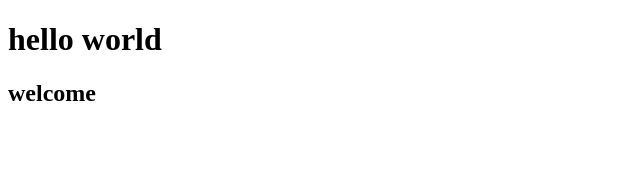
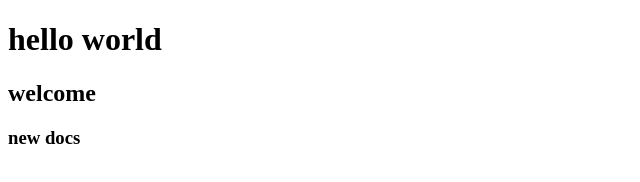
Before and after one commit to Mitalisrivastava123/mitalisrirepo, a plain HTML site: page index.htm in a window 1280 px wide. Shown: the full height of the page, 0-640 px from the left. Drawn offline with Linux system fonts and the light colour scheme.

Commit message:
fifth commit

```diff
--- a/index.htm
+++ b/index.htm
@@ -9,5 +9,6 @@
 <body>
     <h1> hello world</h1>
     <h2>welcome</h2>
+    <h3>new docs</h3>
 </body>
 </html>
```
